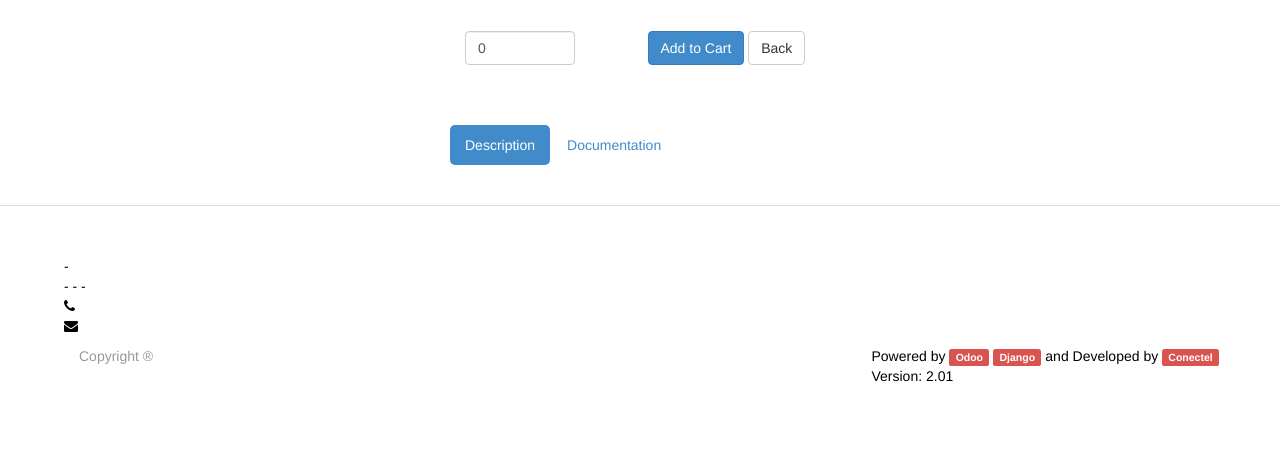
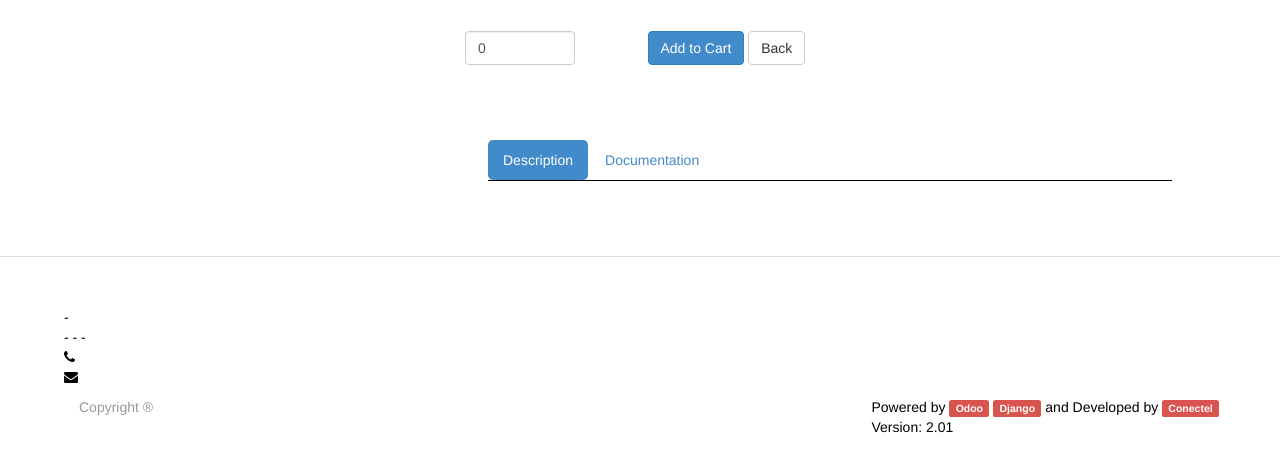
Before and after one commit to Conectel/django-ecommerce2sap, a Django app: template conectel/apps/core/templates/product-detail.html in a window 1280 px wide. Shown: the part 125-597 px from the top of the page. Run offline with Django 3.2, Linux system fonts and the light colour scheme; the template is opened without the code that fills it, so the values that code supplies are empty; some libraries are stand-ins or nearby versions.

Commit message:
[IMP] Improve product-detail.html

```diff
--- a/conectel/apps/core/templates/product-detail.html
+++ b/conectel/apps/core/templates/product-detail.html
@@ -55,13 +55,12 @@
                                 <BR/>
                                 <BR/>
 				            </div>
-                            <div>
-                                <ul class="nav nav-pills">
+                            <div style="background-color: #FFFFFF; color: #000000; padding-top: 15px; padding-bottom: 30px; padding-right: 5%; padding-left: 5%;">
+                                <ul class="nav nav-pills " style="border-bottom:1px solid black;">
                                   <li class="active"><a href="#">Description</a></li>
                                   <li><a href="#">Documentation</a></li>
                                 </ul>
-                            </div>
-                                <h1>  </h1>
+                                <div style="background-color: #FFFFFF; color: #000000;  padding-top: 15px; padding-bottom: 30px; padding-right: 5%; padding-left: 5%;">
 				                    <div class="row-fluid">
 					                    {% if product.description %}
 						                    <p>{{ product.description }}</p>
@@ -72,7 +71,8 @@
 						                    <p>{{ product.description_sale }}</p>
 					                    {% endif %}
 				                    </div>
-                                <h1>  </h1>
+                                </div>
+                            </div>
                     </div>
             </section>
 
```
Lines whose indentation alone changed are shown as unchanged.
